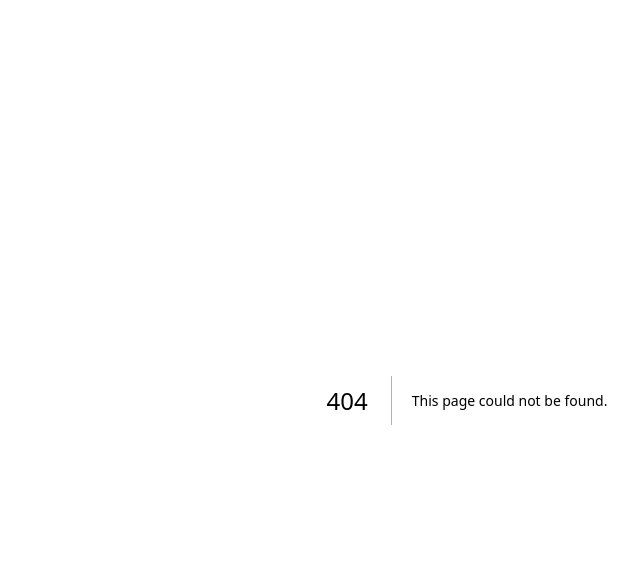
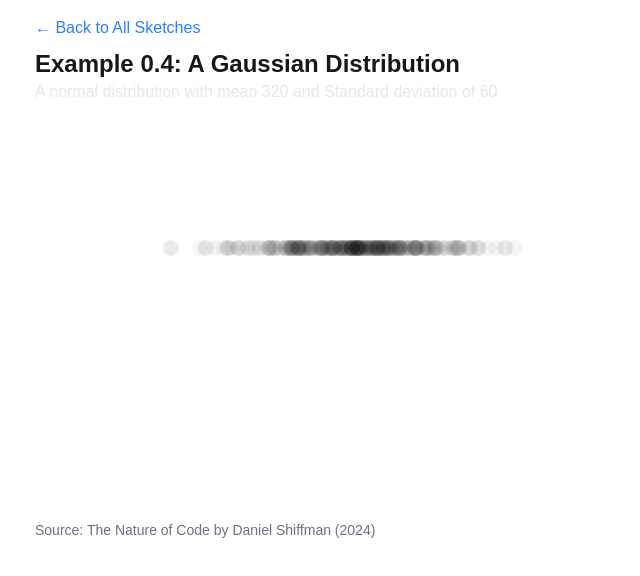
Before and after one commit to SoxFace/nature-of-code, a Next.js app: page /examples/04-gaussian-distribution in a window 1280 px wide. Before the commit this address had no page. Shown: the top 576 px of the page, without its empty margins (173-813 px from the left). Built offline with nearby package versions, Linux system fonts and the light colour scheme.

Commit message:
add: example 0.4 gaussian distribution

```diff
--- /dev/null
+++ b/src/app/examples/04-gaussian-distribution/page.tsx
@@ -0,0 +1,34 @@
+"use client";
+
+import P5Wrapper from '@/components/P5Wrapper';
+import SketchLayout from '@/components/SketchLayout';
+import p5 from 'p5';
+
+export default function GaussianDistribution() {
+    // Define the sketch function
+    const sketch = (p5: p5) => {
+
+        p5.setup = () => {
+            p5.createCanvas(640, 360);
+            p5.background(255);
+        };
+
+        p5.draw = () => {
+            const num = p5.randomGaussian(320, 60);
+
+            p5.noStroke();
+            p5.fill(0, 10);
+            p5.circle(num, 120, 16);
+
+        };
+    };
+
+    return (
+        <SketchLayout
+            title="Example 0.4: A Gaussian Distribution"
+            description="A normal distribution with mean 320 and Standard deviation of 60"
+        >
+            <P5Wrapper sketch={sketch} />
+        </SketchLayout>
+    );
+}
```
